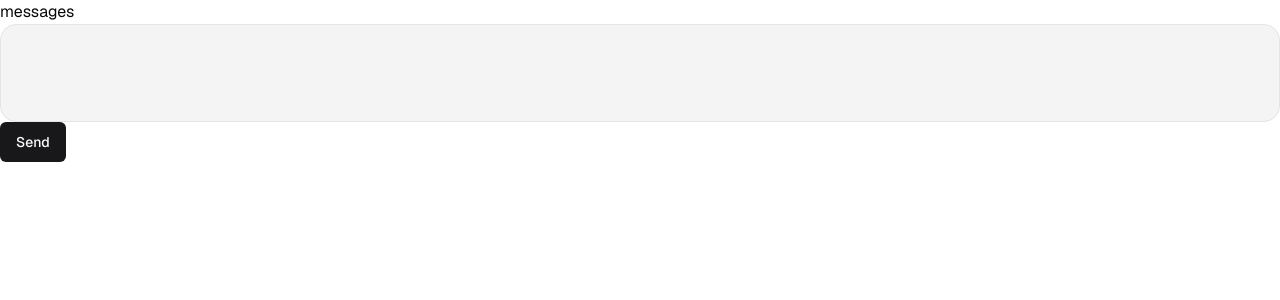
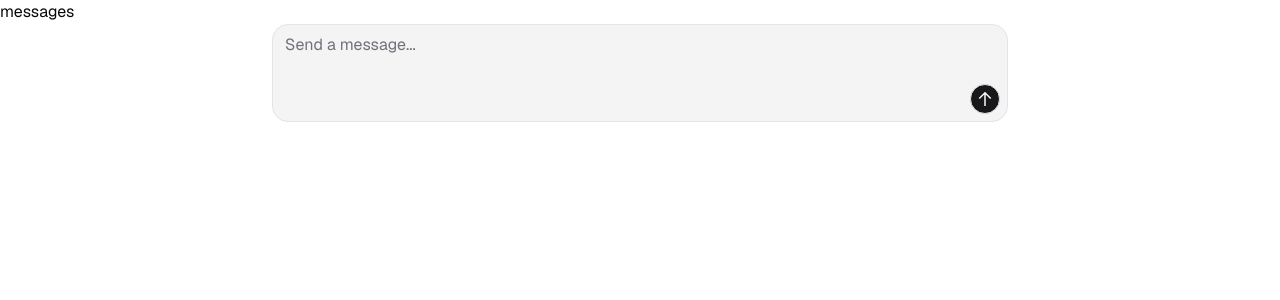
Before and after one commit to mohamedayari1/yt-chatbot-frontend, a Next.js app: page / in a window 1280 px wide. Shown: the top 300 px of the page. Built offline with nearby package versions, Linux system fonts and the light colour scheme; no server answers; what bcrypt-ts would draw is missing.

Commit message:
fix the text area styling

```diff
--- a/components/minimal-components/chat.tsx
+++ b/components/minimal-components/chat.tsx
@@ -5,7 +5,9 @@ export function Chat() {
   return (
     <main>
       <Messages />
-      <Input />
+        <form className="flex mx-auto px-4 bg-background pb-4 md:pb-6 gap-2 w-full md:max-w-3xl">
+        <Input />
+      </form>
     </main>
   );
 }
--- a/components/minimal-components/input.tsx
+++ b/components/minimal-components/input.tsx
@@ -1,24 +1,29 @@
+import cx from "classnames";
 import { Button } from "../ui/button";
 import { Textarea } from "../ui/textarea";
-import cx from 'classnames';
-
-
+import { ArrowUpIcon } from "../icons";
 
 export default function Input() {
   return (
-    <div>
+    <div className="relative w-full flex flex-col gap-4">
       <Textarea
         className={cx(
           "min-h-[24px] max-h-[calc(75dvh)] overflow-hidden resize-none rounded-2xl !text-base bg-muted pb-10",
         )}
+        placeholder="Send a message..."
       />
 
-        <div>
-            <Button>
-                Send
-            </Button>
-        </div>
-
+        <SendButton />
     </div>
   );
 }
+
+function SendButton() {
+  return (
+    <div className="absolute bottom-0 right-0 p-2">
+      <Button className="rounded-full p-1.5 h-fit border">
+        <ArrowUpIcon size={16} />
+      </Button>
+    </div>
+  );
+}
```
